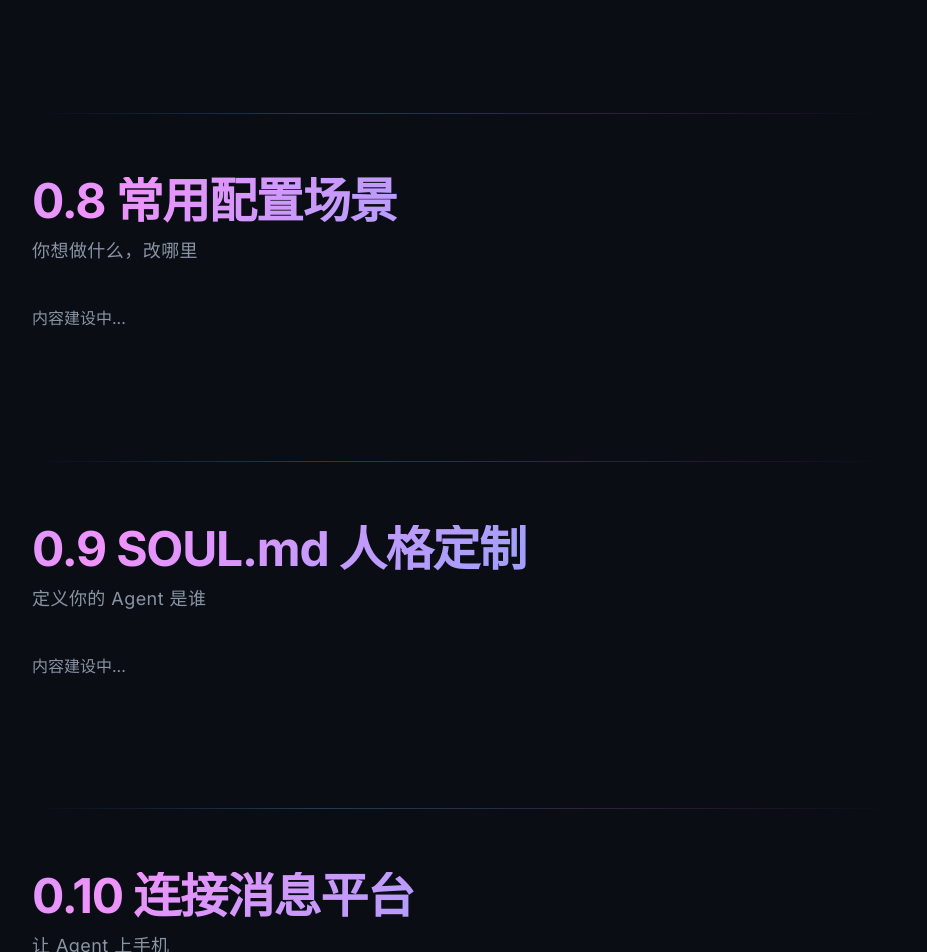
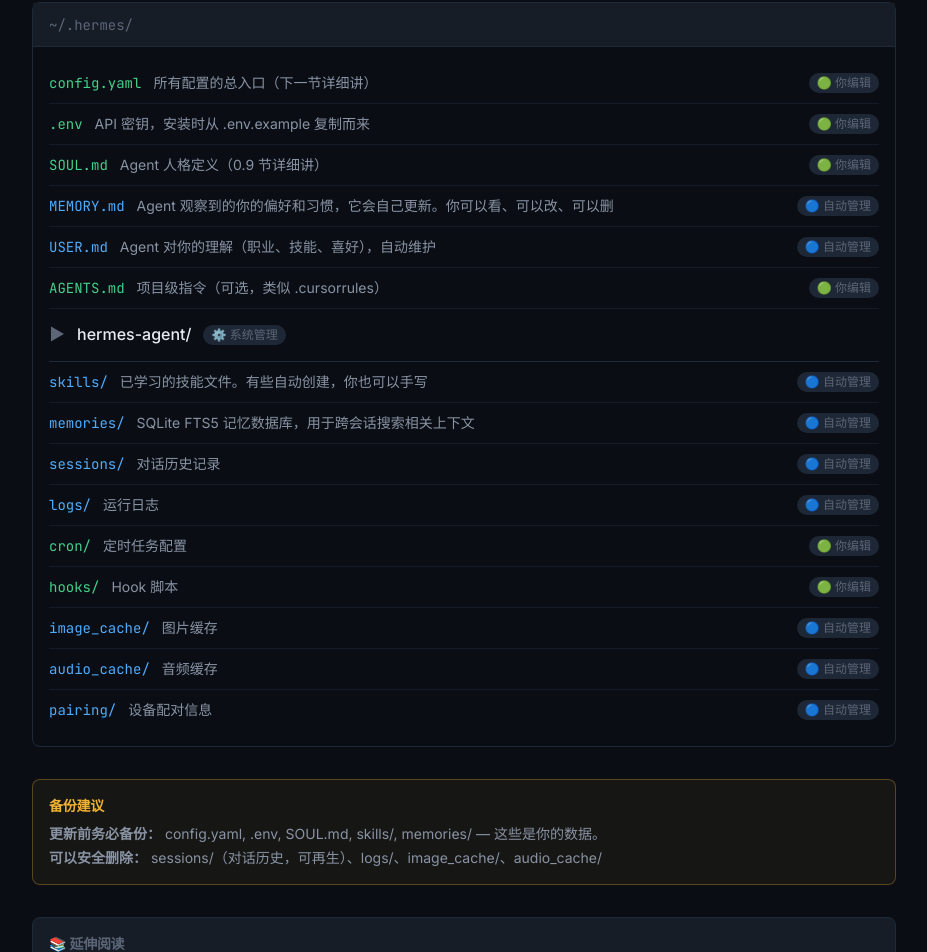
Before and after one commit to HelloiOS2014/my_hermes_study, a React (Vite) app: page / in a window 1280 px wide. Shown: the part 11047-11999 px from the top of the page, without its empty margins (296-1223 px from the left). Built offline with nearby package versions, Linux system fonts and the light colour scheme.

Commit message:
feat(layer0): implement DirectoryStructure section with interactive file tree

```diff
--- a/src/sections/layer0/DirectoryStructure.tsx
+++ b/src/sections/layer0/DirectoryStructure.tsx
@@ -1,11 +1,130 @@
 import { Section } from "../../components/layout/Section";
 import { TypewriterTitle } from "../../components/ui/TypewriterTitle";
+import { FoldPanel } from "../../components/ui/FoldPanel";
+import { ExtendedReading } from "../../components/ui/ExtendedReading";
+
+interface FileEntry {
+  name: string;
+  description: string;
+  category: "user" | "agent" | "system";
+  children?: FileEntry[];
+}
+
+const categoryStyles = {
+  user: { badge: "🟢 你编辑", color: "text-success" },
+  agent: { badge: "🔵 自动管理", color: "text-accent" },
+  system: { badge: "⚙️ 系统管理", color: "text-text-muted" },
+};
+
+const fileTree: FileEntry[] = [
+  { name: "config.yaml", description: "所有配置的总入口（下一节详细讲）", category: "user" },
+  { name: ".env", description: "API 密钥，安装时从 .env.example 复制而来", category: "user" },
+  { name: "SOUL.md", description: "Agent 人格定义（0.9 节详细讲）", category: "user" },
+  { name: "MEMORY.md", description: "Agent 观察到的你的偏好和习惯，它会自己更新。你可以看、可以改、可以删", category: "agent" },
+  { name: "USER.md", description: "Agent 对你的理解（职业、技能、喜好），自动维护", category: "agent" },
+  { name: "AGENTS.md", description: "项目级指令（可选，类似 .cursorrules）", category: "user" },
+  {
+    name: "hermes-agent/",
+    description: "程序本体（安装脚本管理）",
+    category: "system",
+    children: [
+      { name: "venv/", description: "Python 虚拟环境", category: "system" },
+      { name: "...", description: "源代码", category: "system" },
+    ],
+  },
+  { name: "skills/", description: "已学习的技能文件。有些自动创建，你也可以手写", category: "agent" },
+  { name: "memories/", description: "SQLite FTS5 记忆数据库，用于跨会话搜索相关上下文", category: "agent" },
+  { name: "sessions/", description: "对话历史记录", category: "agent" },
+  { name: "logs/", description: "运行日志", category: "agent" },
+  { name: "cron/", description: "定时任务配置", category: "user" },
+  { name: "hooks/", description: "Hook 脚本", category: "user" },
+  { name: "image_cache/", description: "图片缓存", category: "agent" },
+  { name: "audio_cache/", description: "音频缓存", category: "agent" },
+  { name: "pairing/", description: "设备配对信息", category: "agent" },
+];
+
+function FileTreeItem({ entry }: { entry: FileEntry }) {
+  const style = categoryStyles[entry.category];
+  if (entry.children) {
+    return (
+      <FoldPanel title={entry.name} badge={style.badge}>
+        <p className="mb-3 text-sm text-text-secondary">{entry.description}</p>
+        <div className="space-y-0">
+          {entry.children.map((child) => (
+            <FileTreeItem key={child.name} entry={child} />
+          ))}
+        </div>
+      </FoldPanel>
+    );
+  }
+  return (
+    <div className="flex items-start gap-3 border-b border-border/50 py-2.5 last:border-0">
+      <code className={`shrink-0 font-mono text-sm ${style.color}`}>
+        {entry.name}
+      </code>
+      <span className="text-sm text-text-secondary">{entry.description}</span>
+      <span className="ml-auto shrink-0 rounded-full bg-bg-elevated px-2 py-0.5 text-xs text-text-muted">
+        {style.badge}
+      </span>
+    </div>
+  );
+}
 
 export function DirectoryStructure() {
   return (
     <Section id="directory-structure">
-      <TypewriterTitle text="0.7 目录结构一览" subtitle="了解 ~/.hermes/ 里的每个文件" />
-      <p className="text-text-secondary">内容建设中...</p>
+      <TypewriterTitle
+        text="0.7 目录结构一览"
+        subtitle="了解 ~/.hermes/ 里的每个文件"
+      />
+
+      <div className="flex flex-wrap gap-4 text-sm">
+        {Object.values(categoryStyles).map((s) => (
+          <span key={s.badge} className="flex items-center gap-1.5">
+            <span>{s.badge}</span>
+          </span>
+        ))}
+      </div>
+
+      <div className="mt-6 rounded-lg border border-border">
+        <div className="border-b border-border bg-bg-card px-4 py-2">
+          <code className="text-sm text-text-muted">~/.hermes/</code>
+        </div>
+        <div className="p-4">
+          {fileTree.map((entry) => (
+            <FileTreeItem key={entry.name} entry={entry} />
+          ))}
+        </div>
+      </div>
+
+      {/* Backup advice */}
+      <div className="mt-8 rounded-lg border border-warning/30 bg-warning/5 p-4">
+        <h4 className="mb-2 text-sm font-semibold text-warning">
+          备份建议
+        </h4>
+        <p className="text-sm text-text-secondary">
+          <strong>更新前务必备份：</strong> config.yaml, .env, SOUL.md,
+          skills/, memories/ — 这些是你的数据。
+        </p>
+        <p className="mt-1 text-sm text-text-secondary">
+          <strong>可以安全删除：</strong> sessions/（对话历史，可再生）、logs/、image_cache/、audio_cache/
+        </p>
+      </div>
+
+      <ExtendedReading
+        links={[
+          {
+            title: "Layer 1: 记忆系统详解",
+            url: "#memory-system",
+            source: "本教程",
+          },
+          {
+            title: "Layer 1: Skills 系统详解",
+            url: "#skills-system",
+            source: "本教程",
+          },
+        ]}
+      />
     </Section>
   );
 }
```
